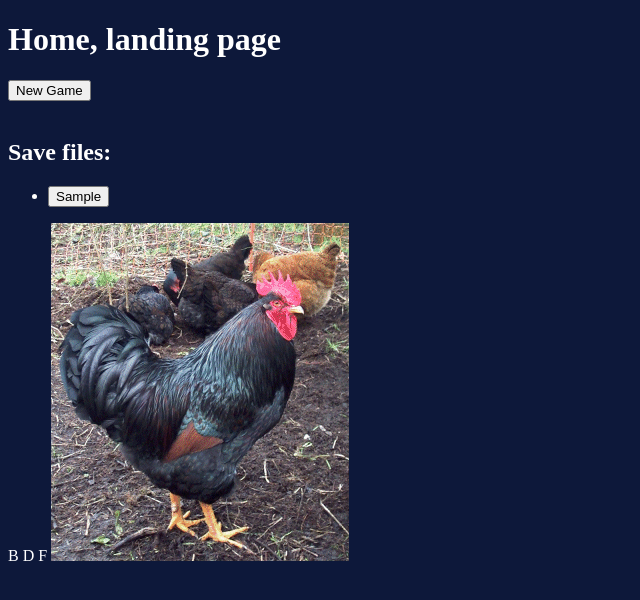
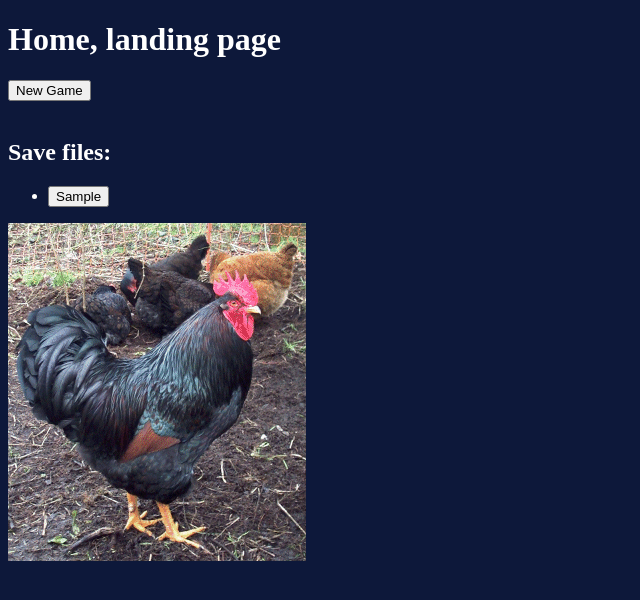
Before and after one commit to Krielkjip/WEB-RPG, a FastAPI app: template templates/index.j2 in a window 1280 px wide. Shown: the top 600 px of the page, without its empty margins (0-640 px from the left). Run offline with FastAPI, Linux system fonts and the light colour scheme; the template is opened without the code that fills it: most values are stand-ins (such as "Sample title", 1, 10 or a date in 2020); parts of the project's set-up code (start-up, migrations or seed data) failed here and were passed over.

Commit message:
removed blinking letter test

```diff
--- a/templates/index.j2
+++ b/templates/index.j2
@@ -32,34 +32,6 @@
     {% endfor %}
 </ul>
 
-{#BLINKING LETTER TEST#}
-<style>
-    .hidden-letter {
-        display: none;
-    }
-</style>
-    <span class="blinkingText">K</span><span class="hiddenText hidden-letter">B</span>
-    <span class="blinkingText">C</span><span class="hiddenText hidden-letter">D</span>
-    <span class="blinkingText">E</span><span class="hiddenText hidden-letter">F</span>
-
-    <script>
-        // JavaScript to toggle between A and B rapidly for blinking effect
-        setInterval(function() {
-            var blinkingTexts = document.querySelectorAll(".blinkingText");
-            var hiddenTexts = document.querySelectorAll(".hiddenText");
-
-            blinkingTexts.forEach(function(blinkingText, index) {
-                if (blinkingText.style.display === "none") {
-                    blinkingText.style.display = "inline";
-                    hiddenTexts[index].style.display = "none";
-                } else {
-                    blinkingText.style.display = "none";
-                    hiddenTexts[index].style.display = "inline";
-                }
-            });
-        }, 500); // Change the interval (in milliseconds) as needed for faster blinking
-    </script>
-
 
 <img src="/statics/krielkjip.png" alt="KrielKjip"/>
 </body>
```
